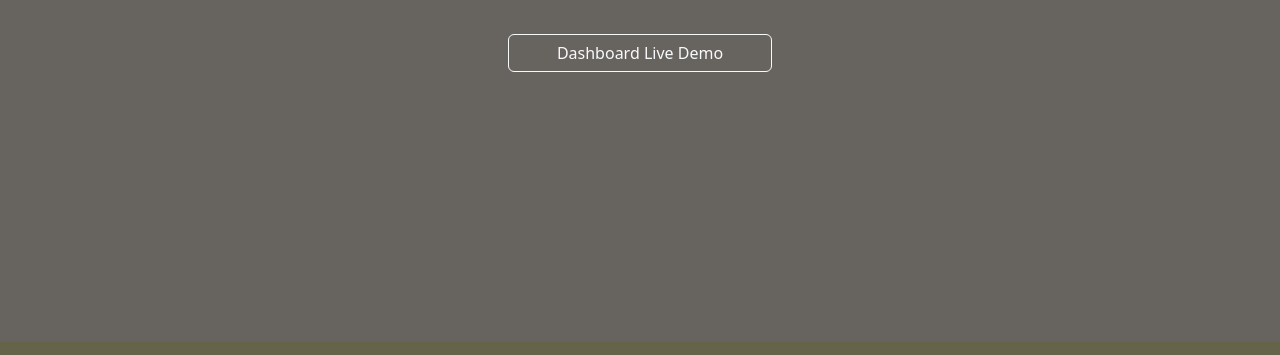
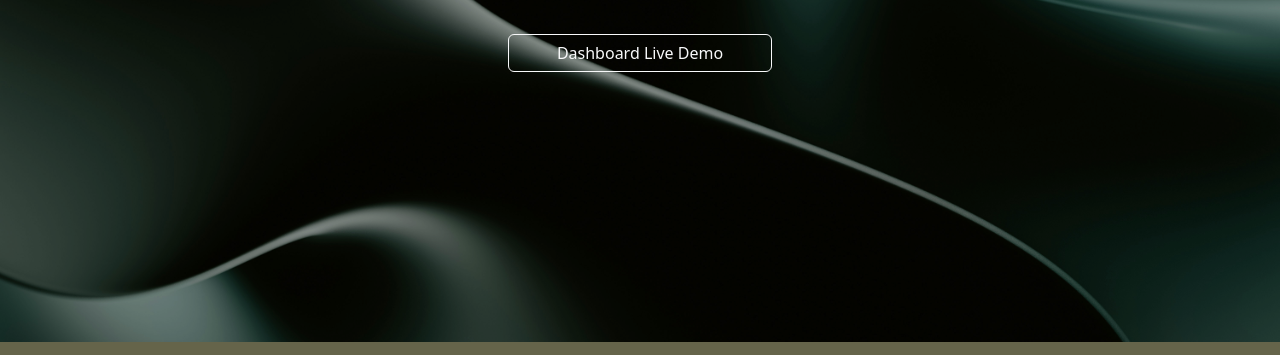
Before and after one commit to MamduhGhauri/todoapp, a plain HTML site: page frontend/index.html in a window 1280 px wide. Shown: the part 454-809 px from the top of the page. Drawn offline with nearby package versions, Linux system fonts and the light colour scheme; the site is published under a folder, as on GitHub Pages, so addresses that start at the root find nothing.

Commit message:
Changed all file paths

```diff
--- a/frontend/css/styles.css
+++ b/frontend/css/styles.css
@@ -28,7 +28,7 @@ nav, footer {
     background-size: cover;
     background-position: center center;
     background-repeat: no-repeat;
-    background-image: url(/frontend/images/Home-Background.jpg);
+    background-image: url(../images/Home-Background.jpg);
     background-blend-mode: overlay;
     background-color: rgb(103, 100, 96);
 }
```
